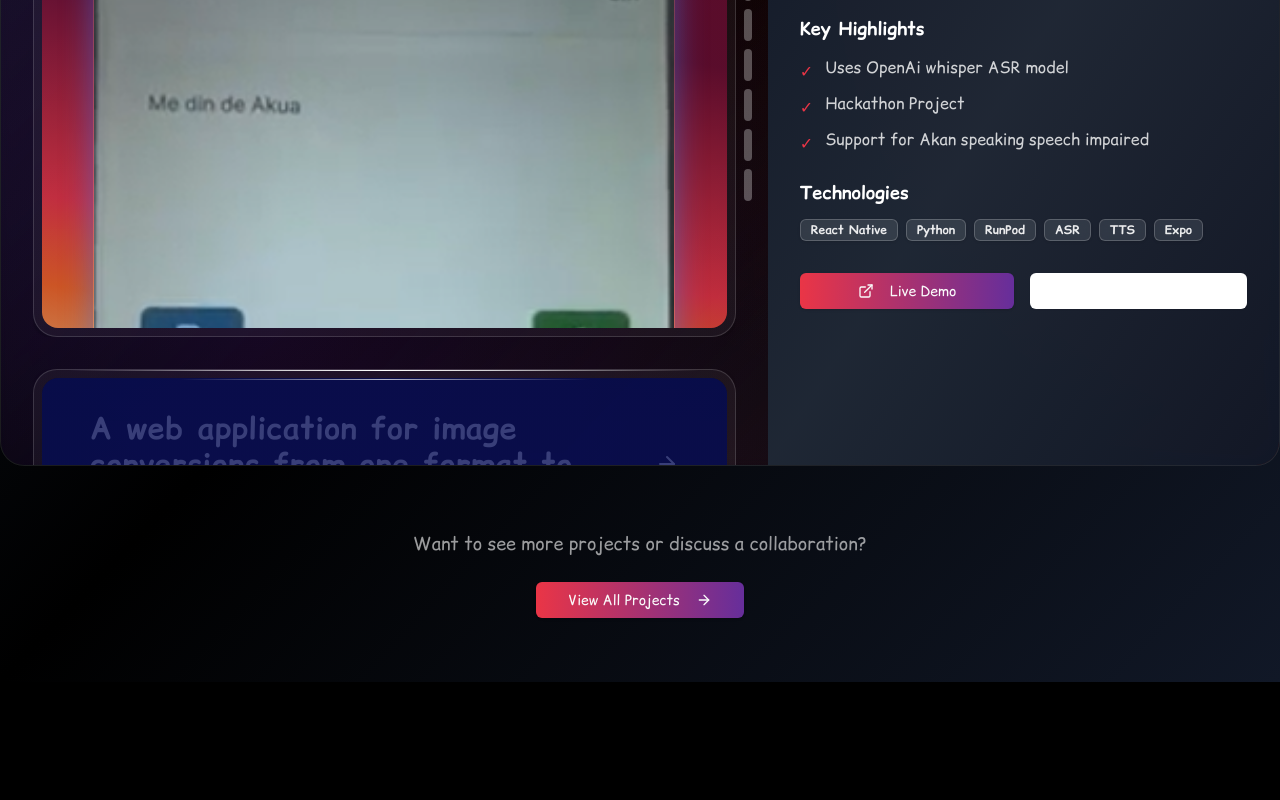
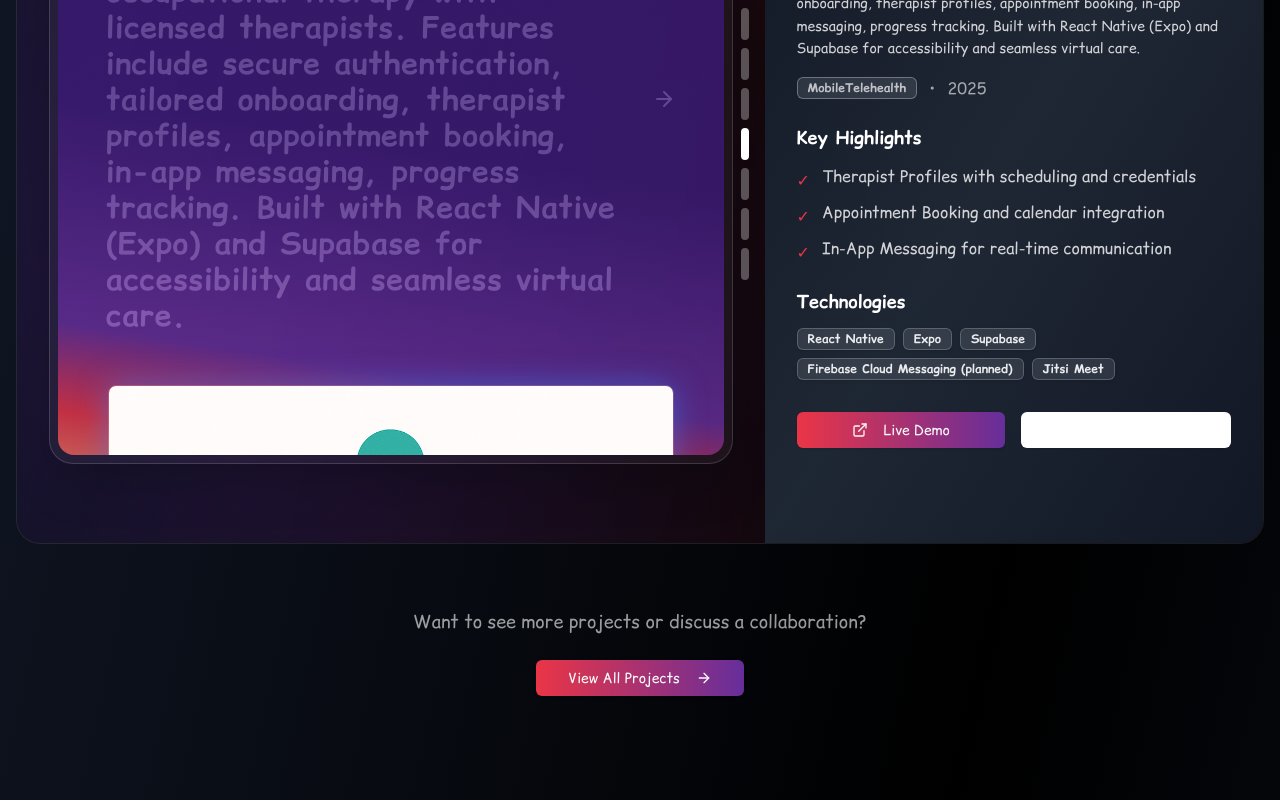
Before and after one commit to saintdannyyy/saintdannyyy-portfolio, a Next.js app: page /projects in a window 1280 px wide. Shown: the part 660-1460 px from the top of the page. Before the commit the page ends 1342 px from the top, so only its background shows below. Built offline with nearby package versions, Linux system fonts and the light colour scheme.

Commit message:
feat: refactor scroll-driven project visuals to improve performance and update component structure

```diff
--- a/components/Projects.js
+++ b/components/Projects.js
@@ -16,56 +16,52 @@ import {
 } from "lucide-react";
 import projectsData from "../data/projects.json";
 
-// Custom hook for scroll-driven animations
-const useScrollDrivenProjects = (projects) => {
+// Custom hook for page-scroll-driven projects
+const usePageScrollDrivenProjects = (projects) => {
   const [activeProjectIndex, setActiveProjectIndex] = useState(0);
-  const containerRef = useRef(null);
+  const sectionRef = useRef(null);
 
   useEffect(() => {
-    const container = containerRef.current;
-    if (!container || projects.length === 0) return;
+    const handleScroll = () => {
+      const section = sectionRef.current;
+      if (!section || projects.length === 0) return;
 
-    const handleScroll = () => {
-      const containerRect = container.getBoundingClientRect();
-      const containerCenter = containerRect.top + containerRect.height / 2;
+      const sectionRect = section.getBoundingClientRect();
+      const sectionTop = sectionRect.top;
+      const sectionHeight = sectionRect.height;
+      const windowHeight = window.innerHeight;
 
-      let closestIndex = 0;
-      let closestDistance = Infinity;
+      // Check if section is in viewport
+      if (sectionTop <= windowHeight && sectionTop + sectionHeight >= 0) {
+        // Calculate how much of the section has been scrolled through
+        const scrolledIntoSection = Math.max(0, windowHeight - sectionTop);
+        const totalScrollableHeight = sectionHeight + windowHeight;
+        const scrollProgress = Math.min(
+          scrolledIntoSection / totalScrollableHeight,
+          1
+        );
 
-      // Check each project visual to see which is closest to center
-      const projectElements = container.querySelectorAll(
-        "[data-project-index]"
+        // Map scroll progress to project index
+        const newActiveIndex = Math.min(
+          Math.floor(scrollProgress * projects.length),
+          projects.length - 1
         );
-      projectElements.forEach((element, index) => {
-        const rect = element.getBoundingClientRect();
-        const elementCenter = rect.top + rect.height / 2;
-        const distance = Math.abs(elementCenter - containerCenter);
 
-        if (distance < closestDistance) {
-          closestDistance = distance;
-          closestIndex = index;
+        setActiveProjectIndex(Math.max(0, newActiveIndex));
       }
-      });
-
-      setActiveProjectIndex(closestIndex);
     };
 
-    container.addEventListener("scroll", handleScroll);
+    window.addEventListener("scroll", handleScroll);
     handleScroll(); // Set initial state
 
-    return () => container.removeEventListener("scroll", handleScroll);
+    return () => window.removeEventListener("scroll", handleScroll);
   }, [projects.length]);
 
-  return [containerRef, activeProjectIndex];
+  return [sectionRef, activeProjectIndex];
 };
 
-// Project Visual Component (Left side - scrolling images)
-const ProjectVisuals = ({
-  projects,
-  activeProjectIndex,
-  containerRef,
-  onProjectChange,
-}) => {
+// Project Visual Component (Left side - visuals that change with page scroll)
+const ProjectVisuals = ({ projects, activeProjectIndex, onProjectChange }) => {
   const getProjectGradient = (project, index) => {
     const gradients = [
       "linear-gradient(188.62deg, #6B0D33 49.9%, #EA3546 81.7%, #F86624 93.88%, #F9D793 113.5%)",
@@ -77,27 +73,11 @@ const ProjectVisuals = ({
     return gradients[index % gradients.length];
   };
 
+  const currentProject = projects[activeProjectIndex];
+
   return (
-    <div className="w-[60%] relative">
-      <div
-        ref={containerRef}
-        className="h-screen overflow-y-auto scrollbar-hide scroll-smooth"
-        style={{ scrollSnapType: "y mandatory" }}
-      >
-        <div className="space-y-8 p-8">
-          {projects.map((project, index) => (
-            <div
-              key={project.id}
-              data-project-index={index}
-              className="h-[80vh] flex-shrink-0 relative rounded-2xl overflow-hidden"
-              style={{ scrollSnapAlign: "center" }}
-            >
-              <Link
-                href={project.liveUrl || project.githubUrl || "#"}
-                target={project.liveUrl ? "_blank" : "_self"}
-                rel={project.liveUrl ? "noopener noreferrer" : ""}
-                className="group relative cursor-pointer overflow-hidden rounded-2xl border bg-[#f2f2f20c] p-1.5 shadow-2xl w-full h-full lg:rounded-3xl lg:p-2 border-white/15 hover:border-white/25 transition-all duration-500 block"
-              >
+    <div className="w-[60%] relative flex items-center justify-center p-8">
+      <div className="group relative cursor-pointer overflow-hidden rounded-2xl border bg-[#f2f2f20c] p-1.5 shadow-2xl w-full max-w-4xl h-[80vh] lg:rounded-3xl lg:p-2 border-white/15 hover:border-white/25 transition-all duration-500">
         {/* Top gradient border */}
         <div
           className="absolute inset-x-0 top-0 h-px"
@@ -108,12 +88,15 @@ const ProjectVisuals = ({
         />
 
         {/* Main content container */}
-                <div className="group relative flex size-full flex-col items-center justify-between overflow-hidden rounded-xl lg:rounded-2xl from-black/40 to-transparent transition-all duration-300 bg-gradient-to-b">
+        <div className="group relative flex size-full flex-col items-center justify-between overflow-hidden rounded-xl lg:rounded-2xl from-black/40 to-transparent transition-all duration-500 bg-gradient-to-b">
           {/* Custom gradient background */}
           <div
-                    className="absolute inset-0 -z-1 opacity-80"
+            className="absolute inset-0 -z-1 opacity-80 transition-all duration-500"
             style={{
-                      background: getProjectGradient(project, index),
+              background: getProjectGradient(
+                currentProject,
+                activeProjectIndex
+              ),
             }}
           />
 
@@ -128,33 +111,25 @@ const ProjectVisuals = ({
 
           {/* Title and arrow (visible on large screens) */}
           <div className="hidden w-full flex-row items-center justify-between px-12 py-8 lg:flex text-white">
-                    <h3 className="max-w-[90%] text-3xl font-bold tracking-wide">
-                      {project.description}
+            <h3 className="max-w-[90%] text-3xl font-bold tracking-wide transition-all duration-500">
+              {currentProject.description}
             </h3>
             <ArrowRight className="size-6" />
           </div>
 
           {/* Project Image */}
-                  <div className="relative w-full max-w-[85%] translate-y-5 -rotate-3 lg:rotate-0 lg:group-hover:scale-[1.08] lg:group-hover:-rotate-3 transition-all duration-300 will-change-transform">
+          <div className="relative w-full max-w-[85%] translate-y-5 -rotate-3 lg:rotate-0 lg:group-hover:scale-[1.08] lg:group-hover:-rotate-3 transition-all duration-500 will-change-transform">
             <Image
-                      src={project.image}
-                      alt={project.title}
+              src={currentProject.image}
+              alt={currentProject.title}
               width={1203}
               height={753}
-                      className="w-full rounded-t-lg border-[1.5px] border-white/20"
+              className="w-full rounded-t-lg border-[1.5px] border-white/20 transition-all duration-500"
               style={{
-                        boxShadow: `0 0 30px ${
-                          index === activeProjectIndex
-                            ? "rgba(59,130,246,0.5)"
-                            : "rgba(0,0,0,0.3)"
-                        }`,
+                boxShadow: "0 0 30px rgba(59,130,246,0.5)",
               }}
             />
           </div>
-                </div>
-              </Link>
-            </div>
-          ))}
         </div>
       </div>
 
@@ -419,8 +394,8 @@ export default function Projects() {
     ...new Set(projects.map((project) => project.category)),
   ];
 
-  const [containerRef, activeProjectIndex] =
-    useScrollDrivenProjects(filteredProjects);
+  const [sectionRef, activeProjectIndex] =
+    usePageScrollDrivenProjects(filteredProjects);
 
   if (filteredProjects.length === 0) {
     return (
@@ -431,9 +406,14 @@ export default function Projects() {
   }
 
   return (
-    <div className="w-full bg-transparent" id="projects">
+    <div
+      ref={sectionRef}
+      className="w-full bg-transparent"
+      id="projects"
+      style={{ height: `${filteredProjects.length * 100}vh` }} // Make section tall enough for scroll effect
+    >
       {/* Section Header */}
-      <div className="text-center mb-8">
+      <div className="text-center mb-8 pt-20">
         <p className="mb-3 text-xs font-normal tracking-widest text-white/70 uppercase md:text-sm">
           FEATURED CASE STUDIES
         </p>
@@ -449,19 +429,19 @@ export default function Projects() {
         </p>
       </div>
 
-      {/* Scroll-driven Projects Display */}
-      <div className="min-h-screen bg-black/10 rounded-3xl border border-white/10 backdrop-blur-sm relative overflow-hidden">
+      {/* Sticky Projects Display that responds to page scroll */}
+      <div className="sticky top-0 h-screen">
+        <div className="h-screen bg-black/10 rounded-3xl border border-white/10 backdrop-blur-sm relative overflow-hidden mx-4">
           {/* Background effects */}
           <div className="absolute inset-0 bg-gradient-to-br from-purple-900/20 via-transparent to-red-900/20" />
           <div className="absolute inset-0 bg-[radial-gradient(circle_at_20%_80%,theme(colors.purple.600/0.15),transparent_50%)]" />
           <div className="absolute inset-0 bg-[radial-gradient(circle_at_80%_20%,theme(colors.red.600/0.15),transparent_50%)]" />
 
-        <div className="relative flex h-screen">
-          {/* Left side - Scrolling project visuals */}
+          <div className="relative flex h-full">
+            {/* Left side - Project visuals that change with page scroll */}
             <ProjectVisuals
               projects={filteredProjects}
               activeProjectIndex={activeProjectIndex}
-            containerRef={containerRef}
               onProjectChange={(index) => {}}
             />
 
@@ -471,6 +451,7 @@ export default function Projects() {
               index={activeProjectIndex}
               isActive={true}
             />
+          </div>
         </div>
       </div>
 
```
Lines whose indentation alone changed are shown as unchanged.
